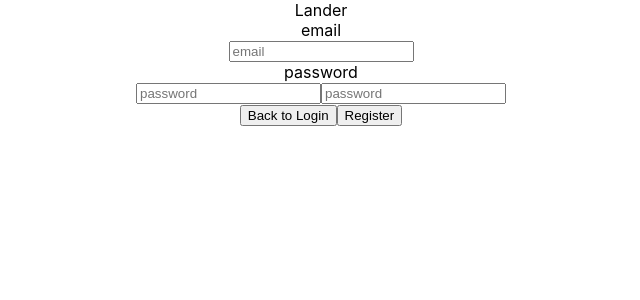
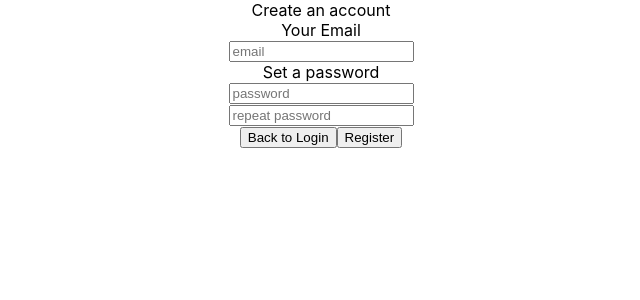
Before and after one commit to SkylarSiggard/Personal-Project-skynet, a React (Create React App) app: page /#/ in a window 1280 px wide. Both pictures are taken after a click on the button "Register". Shown: the top 300 px of the page, without its empty margins (319-959 px from the left). Built offline with nearby package versions, Linux system fonts and the light colour scheme.

Commit message:
create.js is starting to come together

```diff
--- a/src/components/Create/Create.js
+++ b/src/components/Create/Create.js
@@ -1,18 +1,56 @@
 import React, {Component} from 'react'
 import Header from './../Header/Header'
+import './create.sass'
 
 export default class Create extends Component {
     constructor() {
         super()
         this.state = {
-
+            title: '',
+            description: '',
+            startingTime: '',
+            endingTime: '',
+            startingDate: '',
+            endingDate: '',
+            number: ''
         }
+    }
+    handleChange = (e, key) => {
+        this.setState({
+            [key]: e.target.value
+        })
     }
     render() {
         return(
         <div className="create">
             <Header/>
-            Create
+            <div className="creater-box">
+                <div>Title</div>
+                <input onChange={(e) => this.handleChange(e, 'title')}  type="text" placeholder='Title of the event'/>
+                <input onChange={(e) => this.handleChange(e, 'description')}  type="text" placeholder='Description of the event'/>
+                <input onChange={(e) => this.handleChange(e, 'startingTime')}  type="text" placeholder='Time the event will start'/>
+                <input onChange={(e) => this.handleChange(e, 'endingTime')}  type="text" placeholder='Time the event will end'/>
+                <input onChange={(e) => this.handleChange(e, 'startingDate')}  type="text" placeholder='The day the event will start'/>
+                <input onChange={(e) => this.handleChange(e, 'endingDate')}  type="text" placeholder='The day the event will end'/>
+                <input onChange={(e) => this.handleChange(e, 'number')}  type="text" placeholder='Phone number'/>
+            </div>
+            <div className="viewer-box">
+                <div className="title">
+                    {`Event name ${this.state.title}`}
+                </div>
+                <div className="description">
+                    {`Description ${this.state.description}`}
+                </div>
+                <div className="times">
+                    {`Event starts ${this.state.startingTime} and ends at ${this.state.endingTime}`}
+                </div>
+                <div className="dates">
+                    {`Day the event starts ${this.state.startingDate} and ends ${this.state.endingDate}`}
+                </div>
+                <div className="number">
+                    {`Phone number ${this.state.number}`}
+                </div>
+            </div>
         </div>
         )
     }
--- a/src/components/Header/Header.js
+++ b/src/components/Header/Header.js
@@ -1,17 +1,14 @@
-import React, {Component} from 'react'
+import React from 'react';
+import './header.sass'
+import {Link} from 'react-router-dom'
 
-export default class Header extends Component {
-    constructor() {
-        super()
-        this.state = {
 
-        }
-    }
-    render() {
-        return(
-        <div className="header">
-            Header
+export default function Header() {
+    return (
+        <div>
+            <Link to='/list'><button>List</button></Link>
+            <Link to='/create'><button>Create</button></Link>
+            <Link to='/'><button>Logout</button></Link>
         </div>
-        )
-    }
+    );
 }
--- a/src/components/Lander/Lander.js
+++ b/src/components/Lander/Lander.js
@@ -1,4 +1,7 @@
 import React, {Component} from 'react'
+import './lander.sass'
+import {Link} from 'react-router-dom'
+
 
 export default class Lander extends Component {
     constructor() {
@@ -23,29 +26,32 @@ export default class Lander extends Component {
     render() {
         return(
         <div className="lander">
-            Lander
             {!this.state.register
             ? (
             <div className="login">
-                <div>email</div>
+                <div>Login in here</div>
+                <div>Login Email</div>
                 <input onChange={(e) => this.handleChange(e, 'email')} type="text" placeholder='email'/>
-                <div>password</div>
+                <div>Your Password</div>
                 <input onChange={(e) => this.handleChange(e, 'password')} type="text" placeholder='password'/>
                 <div>
                     <button onClick={() => this.toggleChange()}>Register</button>
-                    <button>Login</button>
+                    <Link to='/list'><button>Login</button></Link>
                 </div>
             </div>
             ) : (
                 <div className="login">
-                <div>email</div>
-                <input onChange={(e) => this.handleChange(e, 'email')} type="text" placeholder='email'/>
-                <div>password</div>
-                <input onChange={(e) => this.handleChange(e, 'password')} type="text" placeholder='password'/>
-                <input onChange={(e) => this.handleChange(e, 'password2')} type="text" placeholder='password'/>
+                    <div>Create an account</div>
+                    <div>Your Email</div>
+                    <input onChange={(e) => this.handleChange(e, 'email')} type="text" placeholder='email'/>
+                    <div>Set a password</div>
+                    <div>
+                        <input onChange={(e) => this.handleChange(e, 'password')} type="text" placeholder='password'/>
+                    </div>
+                        <input onChange={(e) => this.handleChange(e, 'password2')} type="text" placeholder='repeat password'/>
                 <div>
                     <button onClick={() => this.toggleChange()}>Back to Login</button>
-                    <button>Register</button>
+                    <Link to='/list'><button>Register</button></Link>
                 </div>
             </div>
             )}
--- a/src/components/List/List.js
+++ b/src/components/List/List.js
@@ -1,5 +1,6 @@
 import React, {Component} from 'react'
 import Header from './../Header/Header'
+import './list.sass'
 
 export default class List extends Component {
     constructor() {
```
Also changed, not shown: src/store.js (+20 -0 lines), src/components/Create/create.sass (added), src/components/Header/header.sass (added), src/components/Lander/lander.sass (added), src/components/List/list.sass (added).
